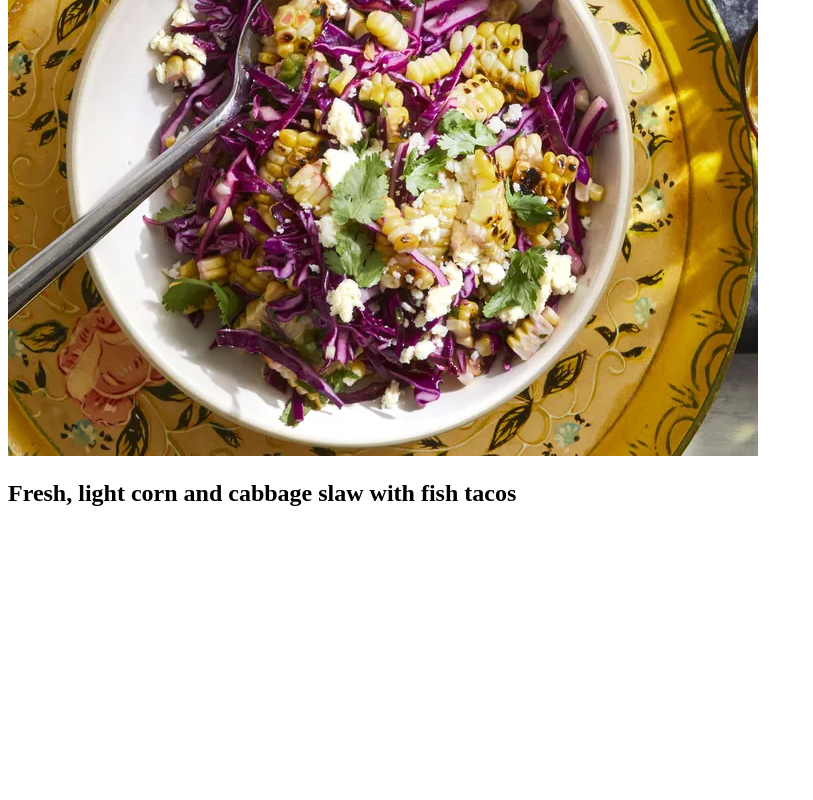
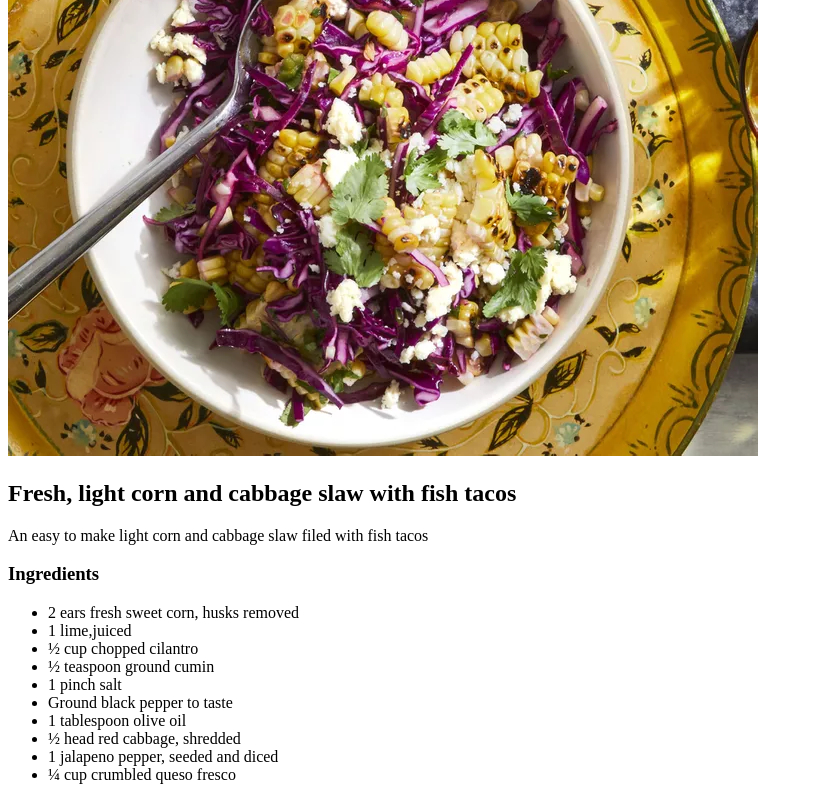
Before and after one commit to yuvraj024/odin-recipes, a plain HTML site: page recipes/cornCabbageSlaw.html in a window 1280 px wide. Shown: the part 374-1174 px from the top of the page, without its empty margins (0-813 px from the left). Before the commit the page ends 901 px from the top, so only its background shows below. Drawn offline with Linux system fonts and the light colour scheme.

Commit message:
Add Ingredient list for slaw
Added an unordered list for the ingredients required for the slaw

```diff
--- a/recipes/cornCabbageSlaw.html
+++ b/recipes/cornCabbageSlaw.html
@@ -9,7 +9,20 @@
     <h1>Grilled Corn and Red Cabbage Slaw</h1>
     <img src="../images/cornSlaw.jpg" alt="Grilled Corn and red Cabbage slaw">
     <h2>Fresh, light corn and cabbage slaw with fish tacos</h2>
-    <p></p>
+    <p>An easy to make light corn and cabbage slaw filed with fish tacos </p>
+    <h3>Ingredients</h3>
+    <ul>
+        <li>2 ears fresh sweet corn, husks removed</li>
+        <li>1 lime,juiced</li>
+        <li>½ cup chopped cilantro</li>
+        <li>½ teaspoon ground cumin</li>
+        <li>1 pinch salt</li>
+        <li>Ground black pepper to taste</li>
+        <li>1 tablespoon olive oil</li>
+        <li>½ head red cabbage, shredded</li>
+        <li>1 jalapeno pepper, seeded and diced</li>
+        <li>¼ cup crumbled queso fresco</li>
+    </ul>
 
 </body>
 </html>
```
